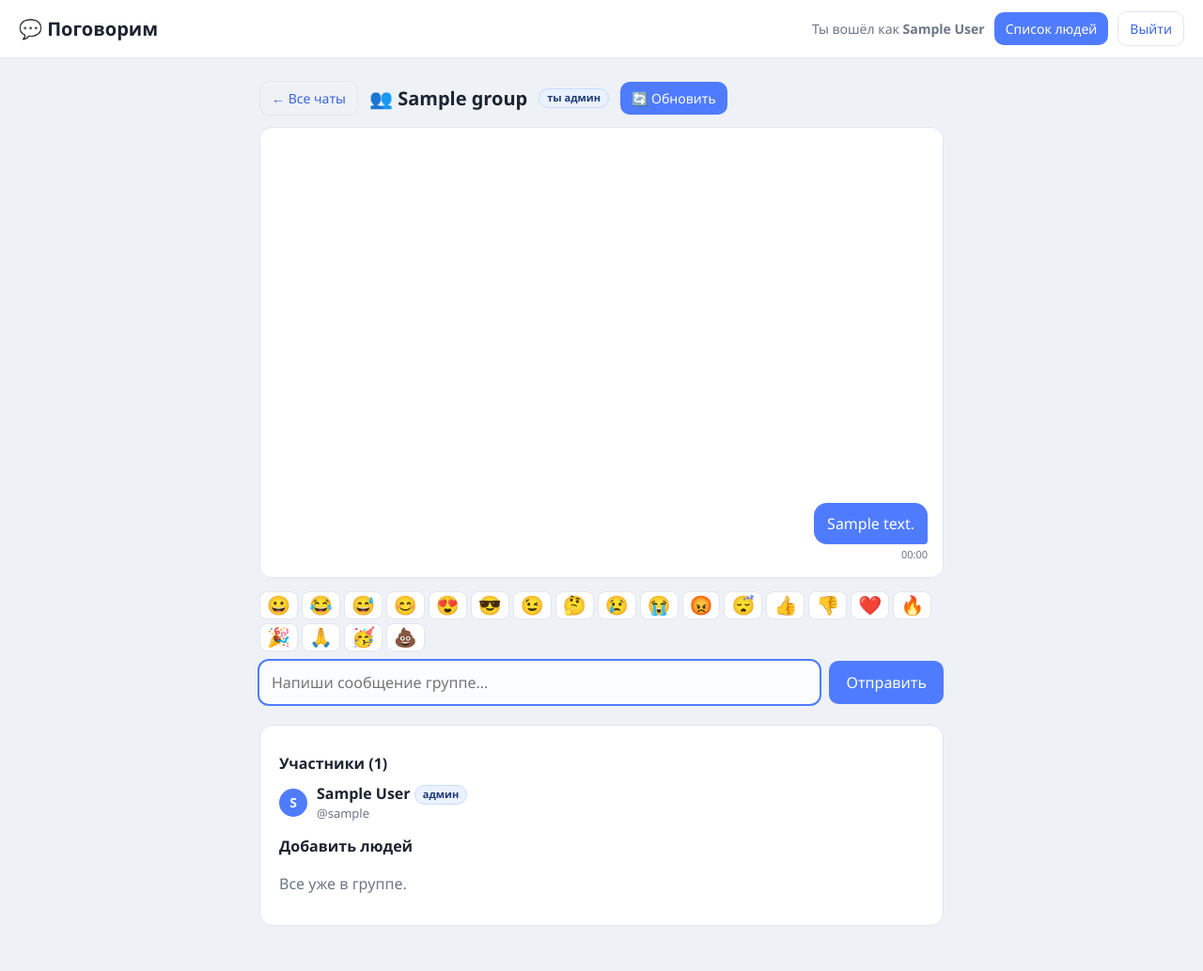
After one commit to D1aBet14ek/messenger, a Flask app: page /groups/1 in a window 1280 px wide. The commit adds this page. Shown: the whole page at 94% size. Run offline with Flask 3, Linux system fonts and the light colour scheme; the visitor is signed in with stand-in values (Sample User, id 1); tables that the repository leaves empty hold one stand-in row (values such as "Sample post").

Commit message:
Add group chats with admins and member management

```diff
--- a/app.py
+++ b/app.py
@@ -39,6 +39,7 @@ from sqlalchemy import (
     Text,
     and_,
     create_engine,
+    delete,
     func,
     insert,
     or_,
@@ -128,6 +129,37 @@ messages_table = Table(
     Column("recipient_id", Integer, ForeignKey("users.id"), nullable=False),  # кому
     Column("body", Text, nullable=False),                                     # текст
     Column("created_at", String(30), nullable=False),                         # когда
+)
+
+# Таблица «Группы» (общие беседы)
+groups_table = Table(
+    "groups",
+    metadata,
+    Column("id", Integer, primary_key=True),
+    Column("name", String(60), nullable=False),                              # название группы
+    Column("created_by", Integer, ForeignKey("users.id"), nullable=False),   # кто создал
+    Column("created_at", String(30), nullable=False),
+)
+
+# Таблица «Участники групп» — кто в какой группе и кем является
+group_members_table = Table(
+    "group_members",
+    metadata,
+    Column("group_id", Integer, ForeignKey("groups.id"), primary_key=True),
+    Column("user_id", Integer, ForeignKey("users.id"), primary_key=True),
+    Column("role", String(10), nullable=False),   # "admin" — админ, "member" — участник
+    Column("joined_at", String(30), nullable=False),
+)
+
+# Таблица «Сообщения групп»
+group_messages_table = Table(
+    "group_messages",
+    metadata,
+    Column("id", Integer, primary_key=True),
+    Column("group_id", Integer, ForeignKey("groups.id"), nullable=False),
+    Column("sender_id", Integer, ForeignKey("users.id"), nullable=False),
+    Column("body", Text, nullable=False),
+    Column("created_at", String(30), nullable=False),
 )
 
 
@@ -317,7 +349,20 @@ def users():
         .where(users_table.c.id != me["id"])
         .order_by(func.lower(users_table.c.display_name))
     ).mappings().all()
-    return render_template("users.html", others=others)
+
+    # Мои группы (где я участник)
+    my_groups = conn.execute(
+        select(groups_table.c.id, groups_table.c.name)
+        .select_from(
+            groups_table.join(
+                group_members_table, groups_table.c.id == group_members_table.c.group_id
+            )
+        )
+        .where(group_members_table.c.user_id == me["id"])
+        .order_by(func.lower(groups_table.c.name))
+    ).mappings().all()
+
+    return render_template("users.html", others=others, groups=my_groups)
 
 
 @app.route("/chat/<int:other_id>", methods=["GET", "POST"])
@@ -402,6 +447,7 @@ def conversation(conn, me_id, other_id):
             "mine": row["sender_id"] == me_id,
             "body": row["body"],
             "time": format_time(row["created_at"]),
+            "sender": None,  # в личном чате имя показывать не нужно
         }
         for row in rows
     ]
@@ -436,6 +482,278 @@ def messages(other_id):
 
 
 # ---------------------------------------------------------------------------
+# 4b. ГРУППЫ (общие беседы с админами)
+# ---------------------------------------------------------------------------
+
+
+def group_membership(conn, group_id, user_id):
+    """Участие человека в группе: возвращает роль («admin»/«member») или None."""
+    return conn.execute(
+        select(group_members_table.c.role).where(
+            and_(
+                group_members_table.c.group_id == group_id,
+                group_members_table.c.user_id == user_id,
+            )
+        )
+    ).mappings().first()
+
+
+def group_conversation(conn, group_id, me_id):
+    """Сообщения группы по порядку, вместе с именами авторов."""
+    rows = conn.execute(
+        select(
+            group_messages_table.c.sender_id,
+            group_messages_table.c.body,
+            group_messages_table.c.created_at,
+            users_table.c.display_name,
+        )
+        .select_from(
+            group_messages_table.join(
+                users_table, group_messages_table.c.sender_id == users_table.c.id
+            )
+        )
+        .where(group_messages_table.c.group_id == group_id)
+        .order_by(group_messages_table.c.id)
+    ).mappings().all()
+    return [
+        {
+            "mine": row["sender_id"] == me_id,
+            "body": row["body"],
+            "time": format_time(row["created_at"]),
+            "sender": row["display_name"],
+        }
+        for row in rows
+    ]
+
+
+@app.route("/groups/new", methods=["GET", "POST"])
+def new_group():
+    """Создание новой группы. Создатель становится администратором."""
+    r = not_logged_in_redirect()
+    if r:
+        return r
+
+    me = current_user()
+    conn = get_conn()
+    others = conn.execute(
+        select(users_table.c.id, users_table.c.username, users_table.c.display_name)
+        .where(users_table.c.id != me["id"])
+        .order_by(func.lower(users_table.c.display_name))
+    ).mappings().all()
+
+    if request.method == "POST":
+        name = request.form.get("name", "").strip()
+        chosen = request.form.getlist("members")  # отмеченные галочками люди
+
+        if not (1 <= len(name) <= 60):
+            flash("Название группы: от 1 до 60 символов.")
+        else:
+            now = datetime.now().isoformat(timespec="seconds")
+            result = conn.execute(
+                insert(groups_table).values(
+                    name=name, created_by=me["id"], created_at=now
+                )
+            )
+            group_id = result.inserted_primary_key[0]
+
+            # Создатель — админ группы
+            conn.execute(
+                insert(group_members_table).values(
+                    group_id=group_id, user_id=me["id"], role="admin", joined_at=now
+                )
+            )
+            # Отмеченные люди — участники
+            for raw_id in chosen:
+                try:
+                    uid = int(raw_id)
+                except ValueError:
+                    continue
+                if uid == me["id"]:
+                    continue
+                conn.execute(
+                    insert(group_members_table).values(
+                        group_id=group_id, user_id=uid, role="member", joined_at=now
+                    )
+                )
+            conn.commit()
+            flash("Группа «{}» создана!".format(name))
+            return redirect(url_for("group_chat", group_id=group_id))
+
+    return render_template("new_group.html", others=others)
+
+
+@app.route("/groups/<int:group_id>", methods=["GET", "POST"])
+def group_chat(group_id):
+    """Чат внутри группы."""
+    r = not_logged_in_redirect()
+    if r:
+        return r
+
+    me = current_user()
+    conn = get_conn()
+    group = conn.execute(
+        select(groups_table).where(groups_table.c.id == group_id)
+    ).mappings().first()
+    membership = group_membership(conn, group_id, me["id"])
+
+    if group is None or membership is None:
+        flash("Такой группы нет или ты не её участник.")
+        return redirect(url_for("users"))
+
+    draft_key = "gdraft_{}".format(group_id)
+
+    if request.method == "POST":
+        raw = request.form.get("body", "")
+        body = raw.strip()
+        emoji = request.form.get("add_emoji")
+        if emoji:
+            session[draft_key] = (raw + emoji)[:2000]
+            return redirect(url_for("group_chat", group_id=group_id))
+        if not body:
+            flash("Пустое сообщение отправлять не нужно. 🙂")
+            session[draft_key] = ""
+        elif len(body) > 2000:
+            flash("Слишком длинное сообщение (максимум 2000 символов).")
+            session[draft_key] = raw[:2000]
+        else:
+            conn.execute(
+                insert(group_messages_table).values(
+                    group_id=group_id,
+                    sender_id=me["id"],
+                    body=body,
+                    created_at=datetime.now().isoformat(timespec="seconds"),
+                )
+            )
+            conn.commit()
+            session.pop(draft_key, None)
+        return redirect(url_for("group_chat", group_id=group_id))
+
+    # Участники группы
+    members = conn.execute(
+        select(
+            group_members_table.c.user_id,
+            group_members_table.c.role,
+            users_table.c.display_name,
+            users_table.c.username,
+        )
+        .select_from(
+            group_members_table.join(
+                users_table, group_members_table.c.user_id == users_table.c.id
+            )
+        )
+        .where(group_members_table.c.group_id == group_id)
+        .order_by(group_members_table.c.role, func.lower(users_table.c.display_name))
+    ).mappings().all()
+
+    # Люди, которых ещё нет в группе (чтобы админ мог добавить)
+    member_ids = {m["user_id"] for m in members}
+    everybody = conn.execute(
+        select(users_table.c.id, users_table.c.username, users_table.c.display_name)
+        .where(users_table.c.id != me["id"])
+        .order_by(func.lower(users_table.c.display_name))
+    ).mappings().all()
+    candidates = [u for u in everybody if u["id"] not in member_ids]
+
+    draft = session.get(draft_key, "")
+    return render_template(
+        "group_chat.html",
+        group=group,
+        members=members,
+        candidates=candidates,
+        draft=draft,
+        emoji=EMOJI,
+        is_admin=(membership["role"] == "admin"),
+    )
+
+
+@app.route("/group-messages/<int:group_id>")
+def group_messages(group_id):
+    """Окошко с сообщениями группы (для самообновляемой рамки iframe)."""
+    r = not_logged_in_redirect()
+    if r:
+        return r
+
+    me = current_user()
+    conn = get_conn()
+    if group_membership(conn, group_id, me["id"]) is None:
+        return redirect(url_for("users"))
+
+    return render_template(
+        "chat_messages.html",
+        messages=group_conversation(conn, group_id, me["id"]),
+    )
+
+
+@app.route("/groups/<int:group_id>/add", methods=["POST"])
+def group_add_members(group_id):
+    """Админ добавляет в группу новых людей."""
+    r = not_logged_in_redirect()
+    if r:
+        return r
+
+    me = current_user()
+    conn = get_conn()
+    membership = group_membership(conn, group_id, me["id"])
+    if membership is None:
+        return redirect(url_for("users"))
+    if membership["role"] != "admin":
+        flash("Добавлять людей может только админ группы.")
+        return redirect(url_for("group_chat", group_id=group_id))
+
+    now = datetime.now().isoformat(timespec="seconds")
+    added = 0
+    for raw_id in request.form.getlist("members"):
+        try:
+            uid = int(raw_id)
+        except ValueError:
+            continue
+        if uid == me["id"]:
+            continue
+        if group_membership(conn, group_id, uid) is None:
+            conn.execute(
+                insert(group_members_table).values(
+                    group_id=group_id, user_id=uid, role="member", joined_at=now
+                )
+            )
+            added += 1
+    conn.commit()
+    flash("Добавлено людей: {}.".format(added) if added else "Никого не выбрано.")
+    return redirect(url_for("group_chat", group_id=group_id))
+
+
+@app.route("/groups/<int:group_id>/remove/<int:user_id>", methods=["POST"])
+def group_remove_member(group_id, user_id):
+    """Админ убирает человека из группы."""
+    r = not_logged_in_redirect()
+    if r:
+        return r
+
+    me = current_user()
+    conn = get_conn()
+    membership = group_membership(conn, group_id, me["id"])
+    if membership is None:
+        return redirect(url_for("users"))
+    if membership["role"] != "admin":
+        flash("Убирать людей может только админ группы.")
+        return redirect(url_for("group_chat", group_id=group_id))
+    if user_id == me["id"]:
+        flash("Себя из группы убрать нельзя.")
+        return redirect(url_for("group_chat", group_id=group_id))
+
+    conn.execute(
+        delete(group_members_table).where(
+            and_(
+                group_members_table.c.group_id == group_id,
+                group_members_table.c.user_id == user_id,
+            )
+        )
+    )
+    conn.commit()
+    flash("Человек убран из группы.")
+    return redirect(url_for("group_chat", group_id=group_id))
+
+
+# ---------------------------------------------------------------------------
 # 5. ЗАПУСК
 # ---------------------------------------------------------------------------
 
--- a/static/style.css
+++ b/static/style.css
@@ -201,6 +201,44 @@ input:focus { outline: 2px solid var(--brand); border-color: transparent; }
 }
 .emoji-btn:hover { background: #f4f7ff; border-color: var(--brand); }
 
+/* Имя автора в групповом сообщении */
+.sender { font-size: 12px; font-weight: 600; color: var(--muted); margin-bottom: 2px; }
+
+/* Значок «админ» */
+.badge {
+  display: inline-block;
+  background: #eaf1ff;
+  color: #1f3a76;
+  border: 1px solid #c9dbff;
+  border-radius: 999px;
+  padding: 1px 8px;
+  font-size: 11px;
+  font-weight: 600;
+  vertical-align: middle;
+}
+
+/* Аватары: для групп и уменьшенные */
+.avatar.group { background: var(--muted); font-size: 18px; }
+.avatar.small { width: 30px; height: 30px; flex: 0 0 30px; font-size: 14px; }
+
+/* Список галочек (выбор людей) */
+.checklist { list-style: none; margin: 8px 0 4px; padding: 0; display: flex; flex-direction: column; gap: 6px; }
+.checkline { flex-direction: row; align-items: center; gap: 10px; font-weight: 400; cursor: pointer; }
+.checkline input[type="checkbox"] { width: 18px; height: 18px; padding: 0; flex: 0 0 auto; }
+
+/* Панель участников группы */
+.group-panel {
+  margin-top: 22px;
+  background: var(--card);
+  border: 1px solid var(--line);
+  border-radius: 14px;
+  padding: 16px 20px;
+}
+.panel-title { font-size: 16px; margin: 12px 0 8px; }
+.member-list { list-style: none; margin: 0; padding: 0; display: flex; flex-direction: column; gap: 8px; }
+.member-list li { display: flex; align-items: center; gap: 10px; }
+.inline-form { margin-left: auto; }
+
 @media (max-width: 520px) {
   .msg { max-width: 90%; }
   .who { display: none; }
--- a/templates/chat_messages.html
+++ b/templates/chat_messages.html
@@ -6,9 +6,9 @@
 
   {#
     ВОТ ОНО — самообновление без JavaScript.
-    Эта строчка просит браузер перезагрузить эту маленькую страничку
-    каждые 3 секунды. Так как она лежит внутри рамки (iframe) на странице чата,
-    перезагружается только она, а не весь чат. Твой набранный текст не пропадает.
+    Браузер перезагружает эту маленькую страничку каждые 3 секунды.
+    Так как она внутри рамки (iframe), перезагружается только она.
+    Работает и для личных чатов, и для групп.
   #}
   <meta http-equiv="refresh" content="3">
 
@@ -16,11 +16,14 @@
   <link rel="stylesheet" href="{{ url_for('static', filename='style.css') }}">
 </head>
 <body class="frame-body">
-  {# Сообщения идут «снизу вверх»: новые всегда внизу, и видно самые свежие #}
   <div class="messages">
     {% if messages %}
       {% for m in messages|reverse %}
         <div class="msg {{ 'mine' if m.mine else 'theirs' }}">
+          {# В группе показываем, кто написал #}
+          {% if m.sender and not m.mine %}
+            <div class="sender">{{ m.sender }}</div>
+          {% endif %}
           <div class="bubble">{{ m.body }}</div>
           <div class="time">{{ m.time }}</div>
         </div>
--- /dev/null
+++ b/templates/group_chat.html
@@ -0,0 +1,76 @@
+{% extends "base.html" %}
+{% block title %}Группа «{{ group['name'] }}» — Поговорим{% endblock %}
+
+{% block content %}
+<div class="chat-head">
+  <a class="btn small ghost" href="{{ url_for('users') }}">← Все чаты</a>
+  <h1>👥 {{ group['name'] }}</h1>
+  {% if is_admin %}<span class="badge">ты админ</span>{% endif %}
+  <a class="btn small" href="{{ url_for('group_chat', group_id=group['id']) }}">🔄 Обновить</a>
+</div>
+
+{# Рамка с сообщениями группы — обновляется сама (без JavaScript) #}
+<iframe class="messages-frame"
+        src="{{ url_for('group_messages', group_id=group['id']) }}"
+        title="Сообщения группы"></iframe>
+
+{# Отправка текста и смайликов — как в личном чате #}
+<form method="post" class="composer-box" autocomplete="off">
+  <div class="composer">
+    <input name="body" id="body" placeholder="Напиши сообщение группе..." maxlength="2000" value="{{ draft }}" autofocus>
+    <button class="btn" type="submit" name="send" value="1">Отправить</button>
+  </div>
+  <div class="emoji-bar">
+    {% for e in emoji %}
+      <button class="emoji-btn" type="submit" name="add_emoji" value="{{ e }}"
+              title="Добавить смайлик">{{ e }}</button>
+    {% endfor %}
+  </div>
+</form>
+
+<div class="group-panel">
+  <h2 class="panel-title">Участники ({{ members|length }})</h2>
+  <ul class="member-list">
+    {% for m in members %}
+      <li>
+        <span class="avatar small">{{ m['display_name'][0]|upper }}</span>
+        <span class="ptext">
+          <span class="pname">{{ m['display_name'] }}
+            {% if m['role'] == 'admin' %}<span class="badge">админ</span>{% endif %}</span>
+          <span class="plogin">@{{ m['username'] }}</span>
+        </span>
+        {% if is_admin and m['role'] != 'admin' %}
+          <form method="post" class="inline-form"
+                action="{{ url_for('group_remove_member', group_id=group['id'], user_id=m['user_id']) }}">
+            <button class="btn small ghost" type="submit">Убрать</button>
+          </form>
+        {% endif %}
+      </li>
+    {% endfor %}
+  </ul>
+
+  {% if is_admin %}
+    <h2 class="panel-title">Добавить людей</h2>
+    {% if candidates %}
+      <form method="post" action="{{ url_for('group_add_members', group_id=group['id']) }}">
+        <ul class="checklist">
+          {% for u in candidates %}
+            <li>
+              <label class="checkline">
+                <input type="checkbox" name="members" value="{{ u['id'] }}">
+                <span>{{ u['display_name'] }}
+                  <span class="plogin">@{{ u['username'] }}</span></span>
+              </label>
+            </li>
+          {% endfor %}
+        </ul>
+        <button class="btn" type="submit">Добавить в группу</button>
+      </form>
+    {% else %}
+      <p class="muted">Все уже в группе.</p>
+    {% endif %}
+  {% else %}
+    <p class="muted">Добавлять и убирать людей может только админ группы.</p>
+  {% endif %}
+</div>
+{% endblock %}
```
Also changed, not shown: templates/new_group.html (added, +36 -0 lines), templates/users.html (+28 -5 lines), README.md.
